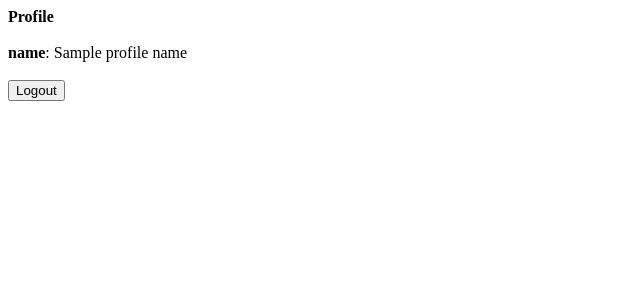
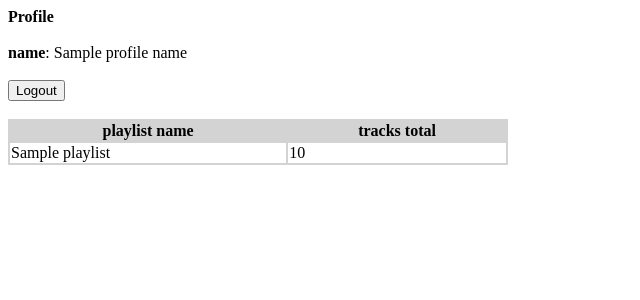
Before and after one commit to Tomas0097/spotify-shuffler, a Django app: template src/web/templates/profile.html in a window 1280 px wide. Shown: the top 300 px of the page, without its empty margins (0-640 px from the left). Run offline with Django 4.2, Linux system fonts and the light colour scheme; the template is opened without the code that fills it: most values are stand-ins (such as "Sample title", 1, 10 or a date in 2020).

Commit message:
Add current user's playlists in profile page

```diff
--- a/src/web/spotify_client/__init__.py
+++ b/src/web/spotify_client/__init__.py
@@ -70,3 +70,8 @@ class SpotifyClient:
         endpoint = self.api_url + "me"
 
         return self._get_data(endpoint)
+
+    def get_user_playlists_data(self) -> dict:
+        endpoint = self.api_url + "me/playlists"
+
+        return self._get_data(endpoint)
--- a/src/web/templates/profile.html
+++ b/src/web/templates/profile.html
@@ -6,4 +6,32 @@
     <b>name</b>: {{ profile_name }}
     <br><br>
     <a href="{% url 'web:spotify-logout' %}"><button>Logout</button></a>
+    <br><br>
+    <table>
+        <thead>
+            <tr>
+                <th>playlist name</th>
+                <th>tracks total</th>
+            </tr>
+        </thead>
+        <tbody>
+            {% for playlist in playlists %}
+                <tr>
+                    <td>{{ playlist.name }}</td>
+                    <td>{{ playlist.tracks.total }}</td>
+                </tr>
+            {% endfor %}
+        </tbody>
+    </table>
+
+    <style>
+        table {
+            table-layout: auto;
+            width: 500px;
+            background-color: lightgray;
+        }
+
+        td {background-color: white;}
+    </style>
+
 {% endblock %}
```
Also changed, not shown: src/web/views/main.py (+7 -2 lines).
